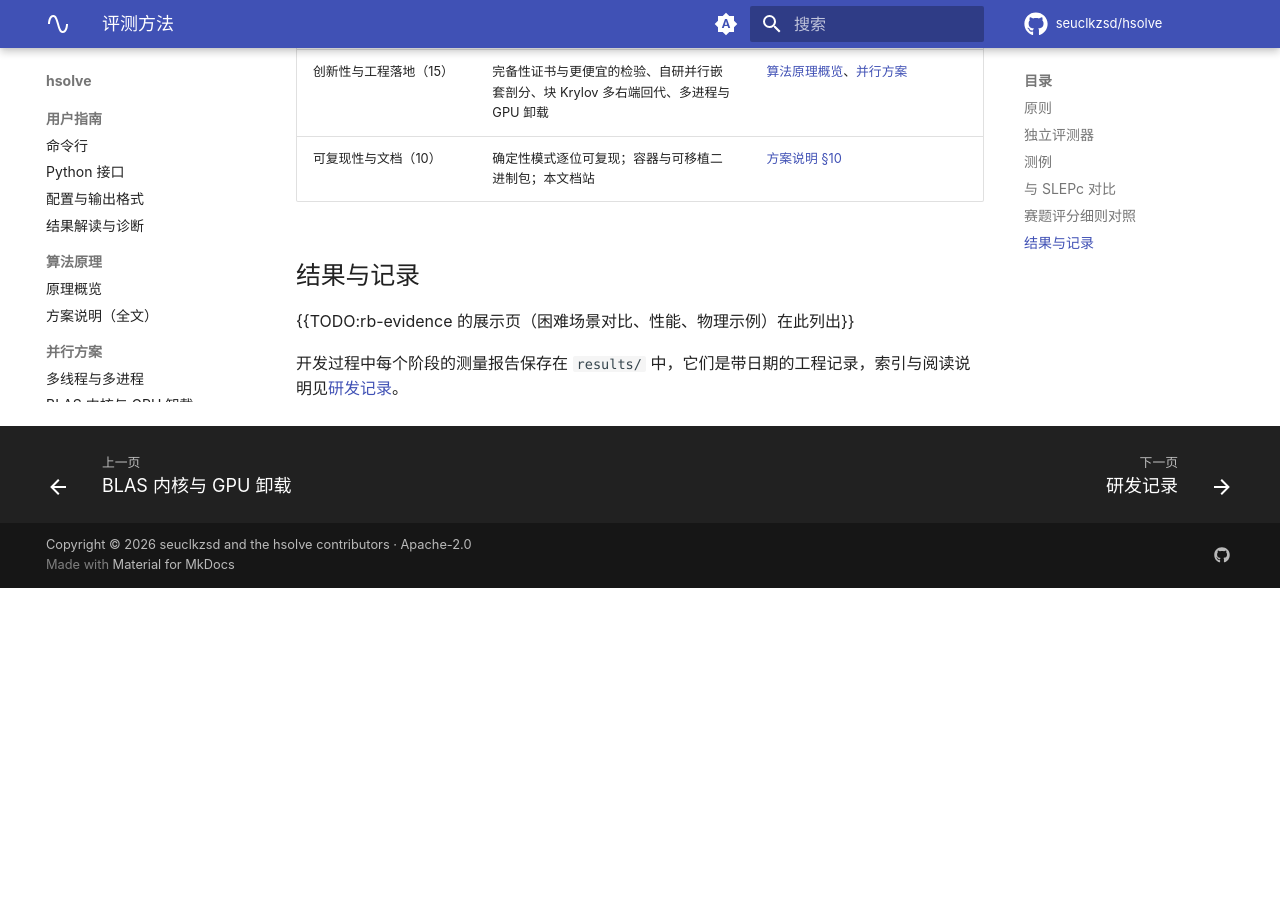
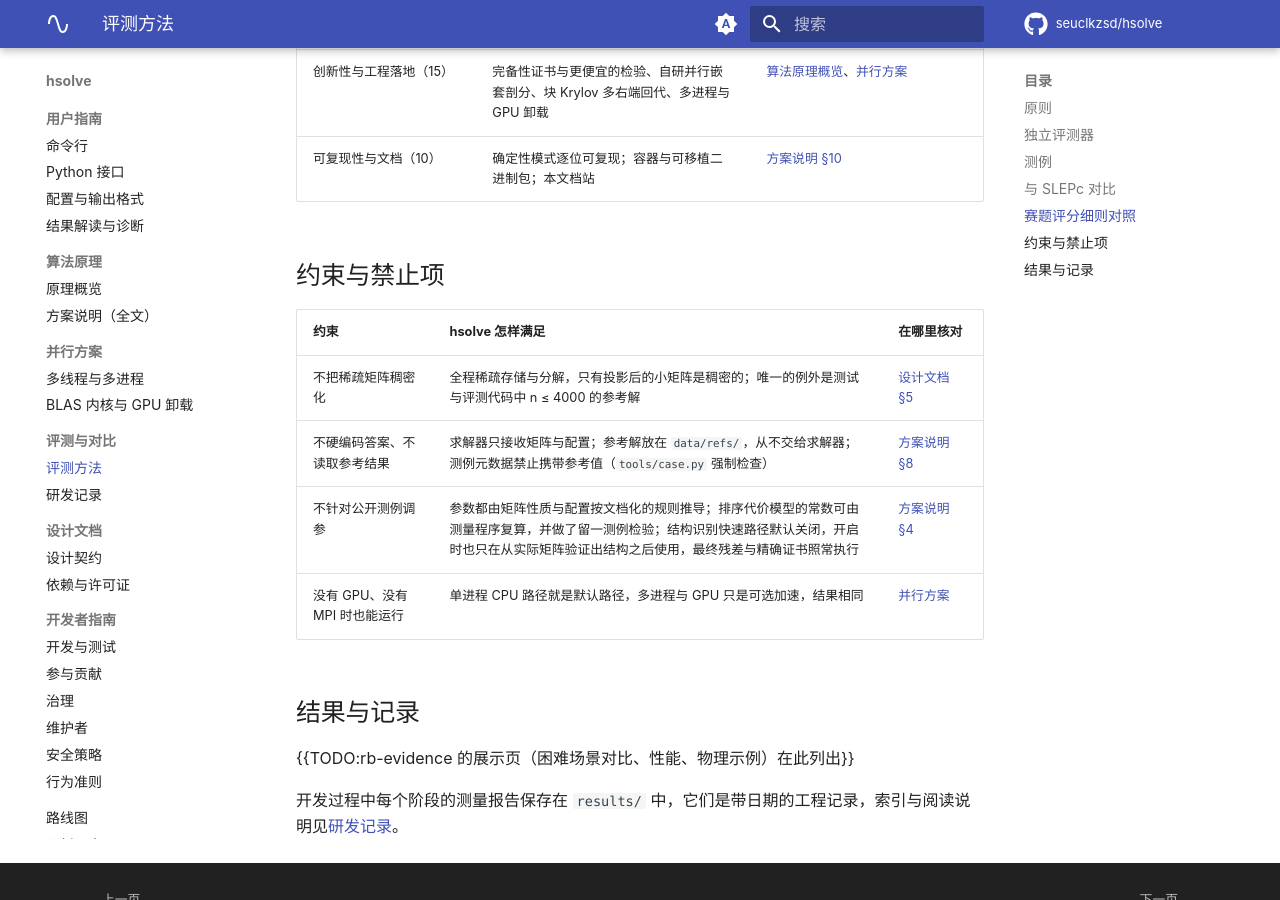
Before and after one commit to seuclkzsd/hsolve, an MkDocs documentation site: the page built from docs/guide/evaluation.md, in a window 1280 px wide and 900 px high, scrolled down 2775 px. Built offline with MkDocs 1.6.1 and Material for MkDocs 9.7.7, drawn with Linux system fonts in a browser that asks for light colours; comment, search, counter and statistics services are not loaded; before the commit the page ends 3363 px from its top, so only the background shows below that.

Commit message:
docs: quick start downloads the checksum file before verifying it; evaluation page lists the constraints (no densification, no hard-coded answers, no tuning to public cases, CPU-only fallback) and where to check them

```diff
--- a/docs/guide/evaluation.md
+++ b/docs/guide/evaluation.md
@@ -83,6 +83,15 @@ hsolve 起源于 2026 上海开源软件应用创新大赛的中国商飞企业
 | 创新性与工程落地（15） | 完备性证书与更便宜的检验、自研并行嵌套剖分、块 Krylov 多右端回代、多进程与 GPU 卸载 | [算法原理概览](algorithms.md)、[并行方案](../PARALLEL.md) |
 | 可复现性与文档（10） | 确定性模式逐位可复现；容器与可移植二进制包；本文档站 | [方案说明 §10](../SOLUTION.md#10-复现) |
 
+## 约束与禁止项
+
+| 约束 | hsolve 怎样满足 | 在哪里核对 |
+|---|---|---|
+| 不把稀疏矩阵稠密化 | 全程稀疏存储与分解，只有投影后的小矩阵是稠密的；唯一的例外是测试与评测代码中 n ≤ 4000 的参考解 | [设计文档 §5](../DESIGN.md#5-编码规范) |
+| 不硬编码答案、不读取参考结果 | 求解器只接收矩阵与配置；参考解放在 `data/refs/`，从不交给求解器；测例元数据禁止携带参考值（`tools/case.py` 强制检查） | [方案说明 §8](../SOLUTION.md#8-安全设计) |
+| 不针对公开测例调参 | 参数都由矩阵性质与配置按文档化的规则推导；排序代价模型的常数可由测量程序复算，并做了留一测例检验；结构识别快速路径默认关闭，开启时也只在从实际矩阵验证出结构之后使用，最终残差与精确证书照常执行 | [方案说明 §4](../SOLUTION.md#4-预处理策略) |
+| 没有 GPU、没有 MPI 时也能运行 | 单进程 CPU 路径就是默认路径，多进程与 GPU 只是可选加速，结果相同 | [并行方案](../PARALLEL.md) |
+
 ## 结果与记录
 
 {{TODO:rb-evidence 的展示页（困难场景对比、性能、物理示例）在此列出}}
```
Also changed, not shown: docs/guide/quickstart.md (+2 -1 lines).
